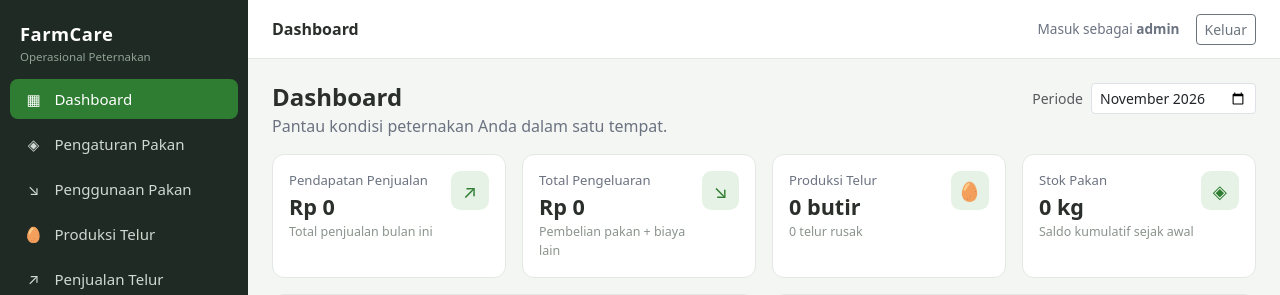
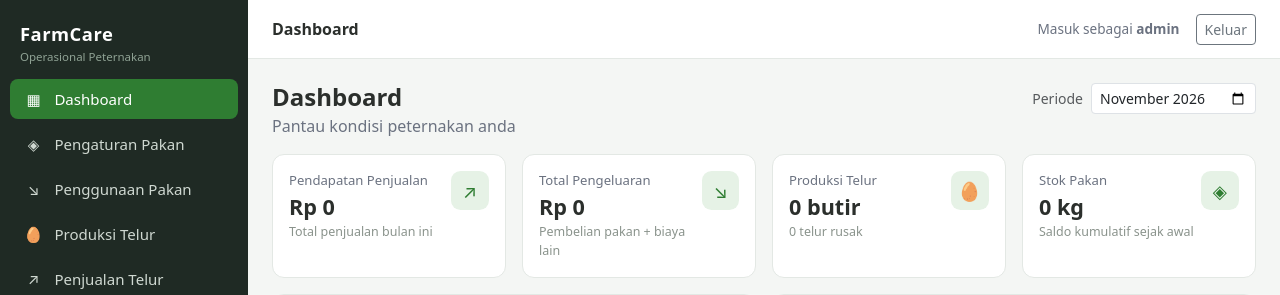
Before and after one commit to s22310173-bot/DevOps, a PHP site: page / in a window 1280 px wide. Shown: the top 295 px of the page. Run offline with PHP 8.4, Linux system fonts and the light colour scheme; the visitor is signed in with stand-in values (Sample User, id 1); data that the repository does not hold is empty.

Commit message:
Uji CI/CD: ubah teks header dashboard

```diff
--- a/app/Views/dashboard/index.php
+++ b/app/Views/dashboard/index.php
@@ -15,7 +15,7 @@ foreach (menu_items() as $item) {
 <div class="page-heading d-flex flex-wrap justify-content-between align-items-start gap-3">
     <div>
         <h1>Dashboard</h1>
-        <p>Pantau kondisi peternakan Anda dalam satu tempat.</p>
+        <p>Pantau kondisi peternakan anda</p>
     </div>
     <form method="get" action="/" class="d-flex align-items-center gap-2">
         <label class="small text-muted mb-0" for="month">Periode</label>
```
